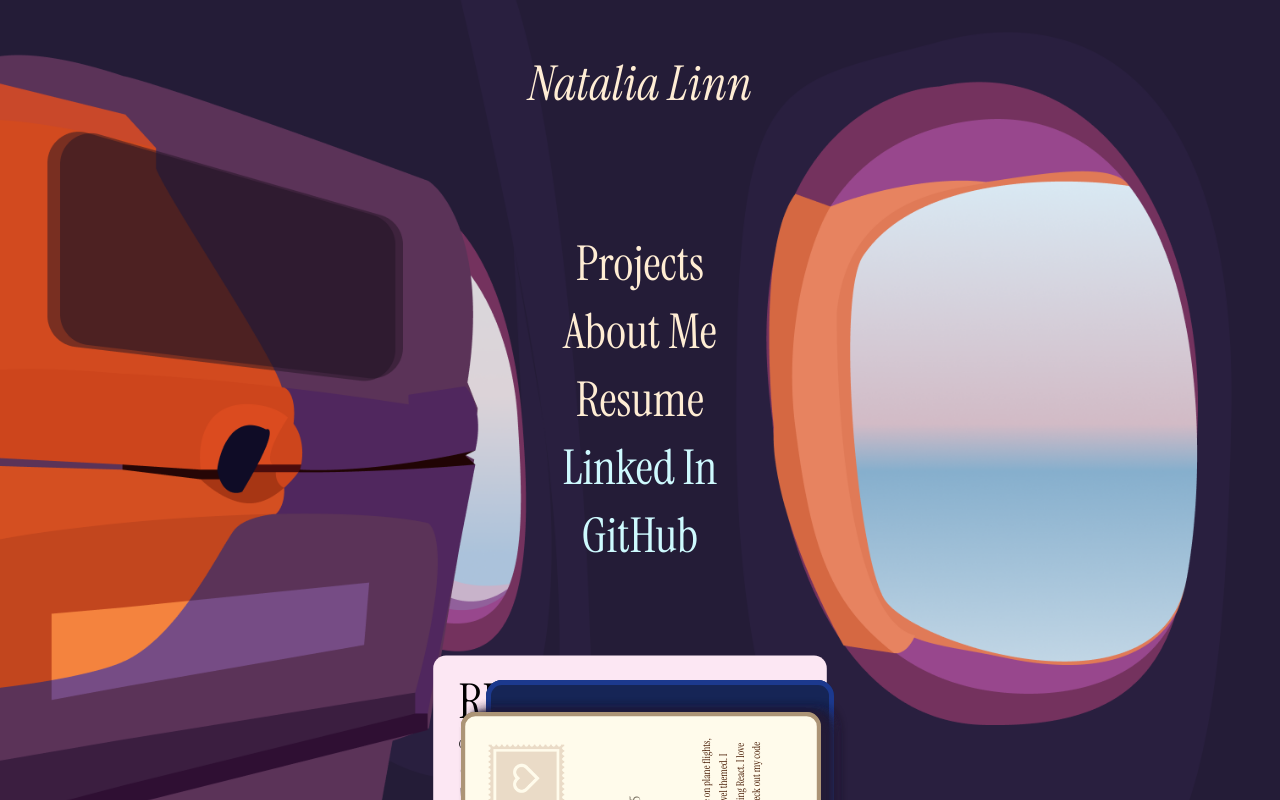
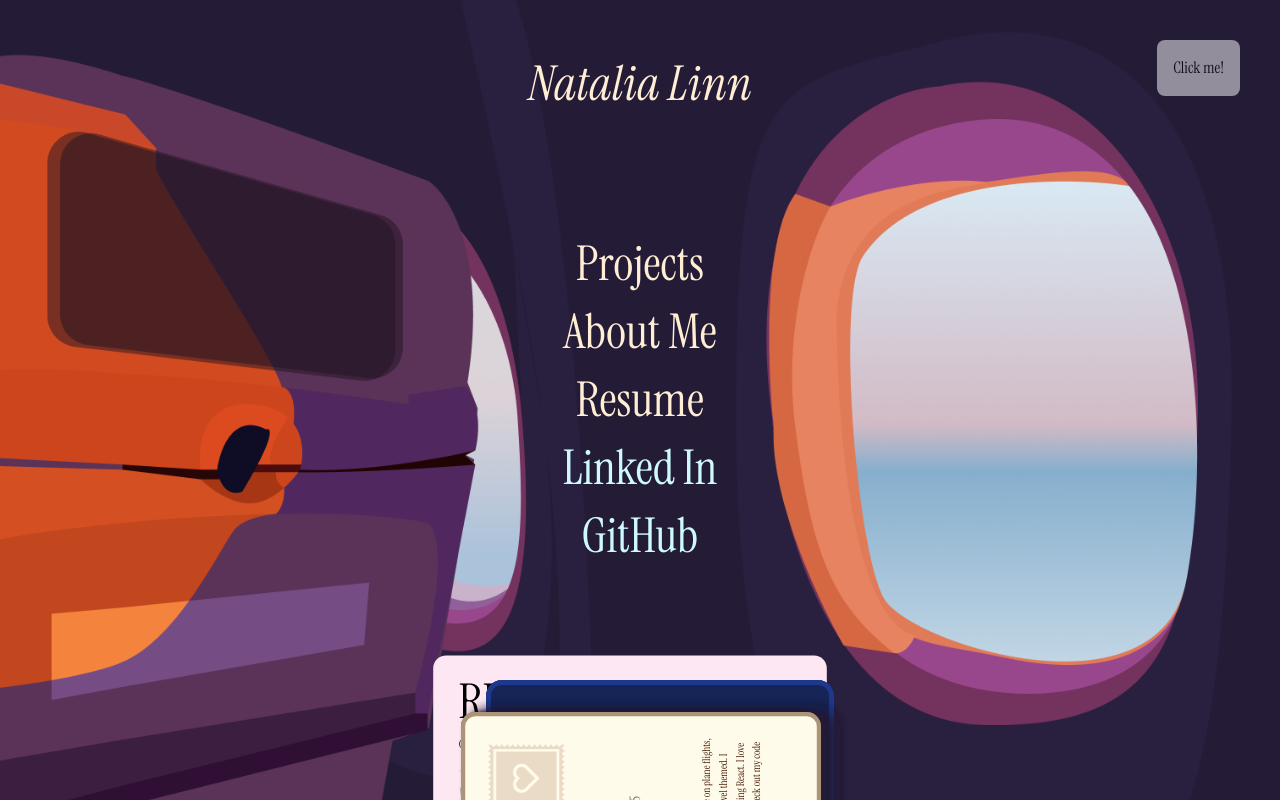
Before and after one commit to yoitsnatalia/website_plane, a React (Vite) app: page / in a window 1280 px wide. Built offline with nearby package versions, Linux system fonts and the light colour scheme.

Commit message:
added chime button

```diff
--- a/src/components/App.jsx
+++ b/src/components/App.jsx
@@ -4,6 +4,7 @@ import Nav from "./Nav.jsx";
 import Resume from "./Resume.jsx"
 import AboutMe from "./AboutMe.jsx"
 import Projects from "./Projects.jsx"
+import Chime from "./Chime.jsx"
 import React from "react";
 
 function App() {
@@ -24,7 +25,7 @@ function App() {
         <Resume isDocOpen={ activeDoc === "resume" } onClose={ handleDocClose } />
         <AboutMe isDocOpen={ activeDoc === "about_me" } onClose={ handleDocClose } />
         <Projects isDocOpen={ activeDoc === "projects" } onClose={ handleDocClose } />
-
+        <Chime />
       </div>
     </>
   )
--- /dev/null
+++ b/src/components/Chime.jsx
@@ -0,0 +1,20 @@
+import React from "react";
+import chime from "../assets/chime.mp3";
+
+const Chime = () => {
+  const playSound = () => {
+    const audio = new Audio(chime); // Ensure the path is correct
+    audio.play();
+  };
+
+  return (
+    <button
+      onClick={playSound}
+      className="p-4 cursor-pointer absolute bg-white opacity-50 text-black rounded-lg hover:bg-black hover:text-white top-10 right-10 transition"
+    >
+      Click me!
+    </button>
+  );
+};
+
+export default Chime;
--- a/src/components/Projects.jsx
+++ b/src/components/Projects.jsx
@@ -120,8 +120,7 @@ function Projects({ isDocOpen, onClose }) {
         <>
             {/* Set Container */}
             <div className={ `fixed flex inset-0 items-center justify-center ${ isGalleryOpen ? "pointer-events-auto z-50" : "pointer-events-none z-49" }` }>
-                <div className="w-screen h-screen"
-                onClick={ handleClose }>
+                <div className="w-screen h-screen">
 
                     {/* Return button */}
                     <motion.div
```
Also changed, not shown: 2 other files (tests, documents, lock files or other folders).
